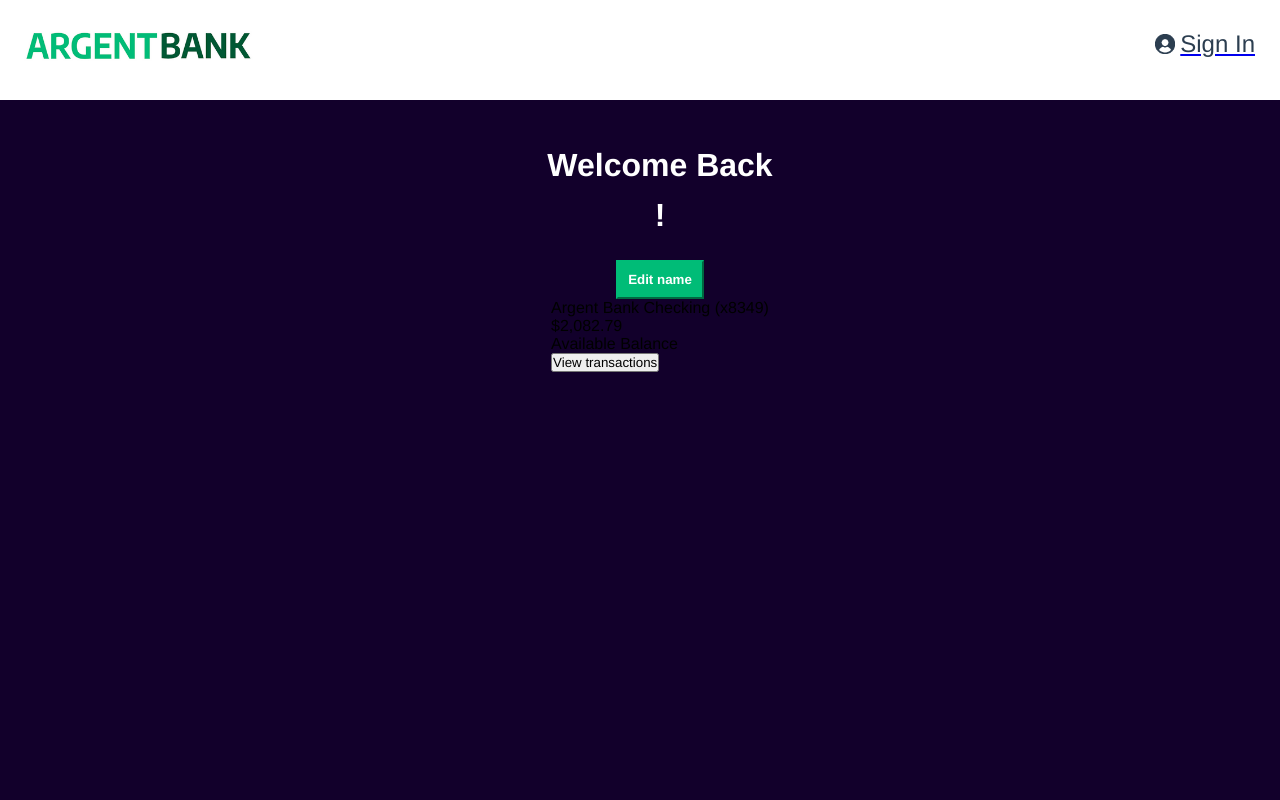
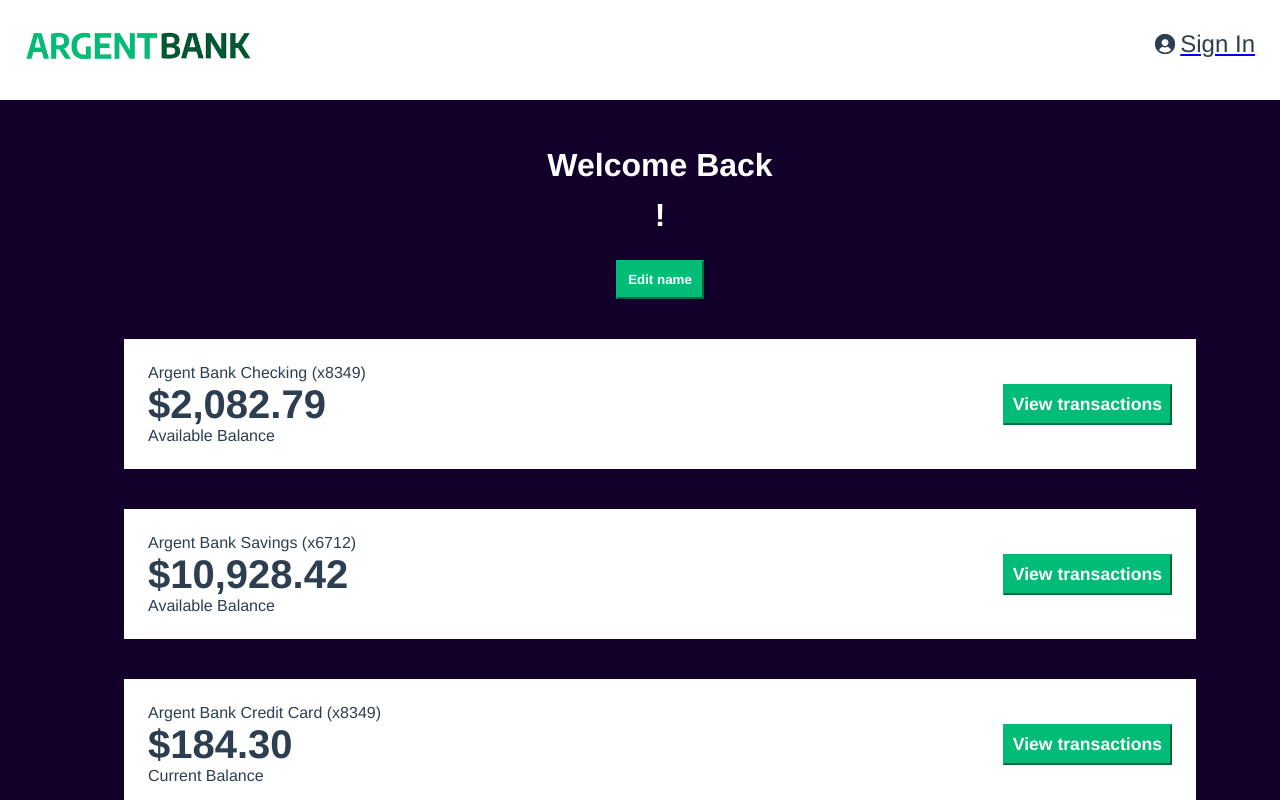
Before and after one commit to Squal94/Khadir_Lounis_Projet_13_112022, a React (Create React App) app in the folder remede_agency/: page /user in a window 1280 px wide. Shown: the top 800 px of the page. Built offline with nearby package versions, Linux system fonts and the light colour scheme; no server answers.

Commit message:
Composant Transaction 2

```diff
--- a/remede_agency/src/Components/Transaction.js
+++ b/remede_agency/src/Components/Transaction.js
@@ -28,8 +28,10 @@ const Transaction = (props) => {
             {props.balance}
           </p>
         </div>
-        <div className="user__transaction__Container__btn">
-          <button>View transactions</button>
+        <div>
+          <button className="user__transaction__Container__btn">
+            View transactions
+          </button>
         </div>
       </div>
     );
--- a/remede_agency/src/Pages/User.js
+++ b/remede_agency/src/Pages/User.js
@@ -106,9 +106,7 @@ const User = () => {
                 ref={editLastName}
               />
             </div>
-            <span className="formContainer--error">
-              {error && "Il faut au moins 1 caractère"}
-            </span>
+            <div className="user__Container__title__input--btn">
               <button
                 onClick={() => {
                   saveEdit();
@@ -127,12 +125,26 @@ const User = () => {
                 Cancel
               </button>
             </div>
+            <span className="formContainer--error">
+              {error && "Il faut au moins 1 caractère"}
+            </span>
+          </div>
         )}
         <div className="user__transaction">
           <Transaction
             reference="Argent Bank Checking (x8349)"
             money="$2,082.79"
             balance="Available Balance"
+          />
+          <Transaction
+            reference="Argent Bank Savings (x6712)"
+            money="$10,928.42"
+            balance="Available Balance"
+          />
+          <Transaction
+            reference="Argent Bank Credit Card (x8349)"
+            money="$184.30"
+            balance="Current Balance"
           />
         </div>
       </main>
--- a/remede_agency/src/Styles/Components/_user.scss
+++ b/remede_agency/src/Styles/Components/_user.scss
@@ -23,6 +23,14 @@
           border: 2px solid rgb(230, 230, 230);
           margin: 10px 5px;
         }
+        &--btn button {
+          border: 1px solid #b1b0f0;
+          width: 100px;
+          height: 30px;
+          margin: 0 5px;
+          color: #6458f5;
+          font-weight: bold;
+        }
       }
     }
     &__btnEdit {
@@ -33,4 +41,48 @@
       padding: 10px;
     }
   }
+  &__transaction {
+    margin: 40px;
+    display: flex;
+    flex-flow: column nowrap;
+    justify-content: center;
+    &__Container {
+      width: 1024px;
+      height: 82px;
+      padding: 24px;
+      margin-bottom: 40px;
+      background-color: #fff;
+      display: flex;
+      flex-flow: row nowrap;
+      justify-content: space-between;
+      align-items: center;
+      &__info {
+        display: flex;
+        flex-flow: column nowrap;
+        &--ref {
+          font-size: 1rem;
+          color: #2c3e50;
+        }
+        &--money {
+          font-size: 2.5rem;
+          font-weight: bold;
+          color: #2c3e50;
+        }
+        &--balance {
+          font-size: 1rem;
+          color: #2c3e50;
+        }
+      }
+      &__btn {
+        display: block;
+        width: 100%;
+        padding: 8px;
+        font-size: 1.1rem;
+        font-weight: bold;
+        border-color: #00bc77;
+        background-color: #00bc77;
+        color: #fff;
+      }
+    }
+  }
 }
```
Lines whose indentation alone changed are shown as unchanged.
